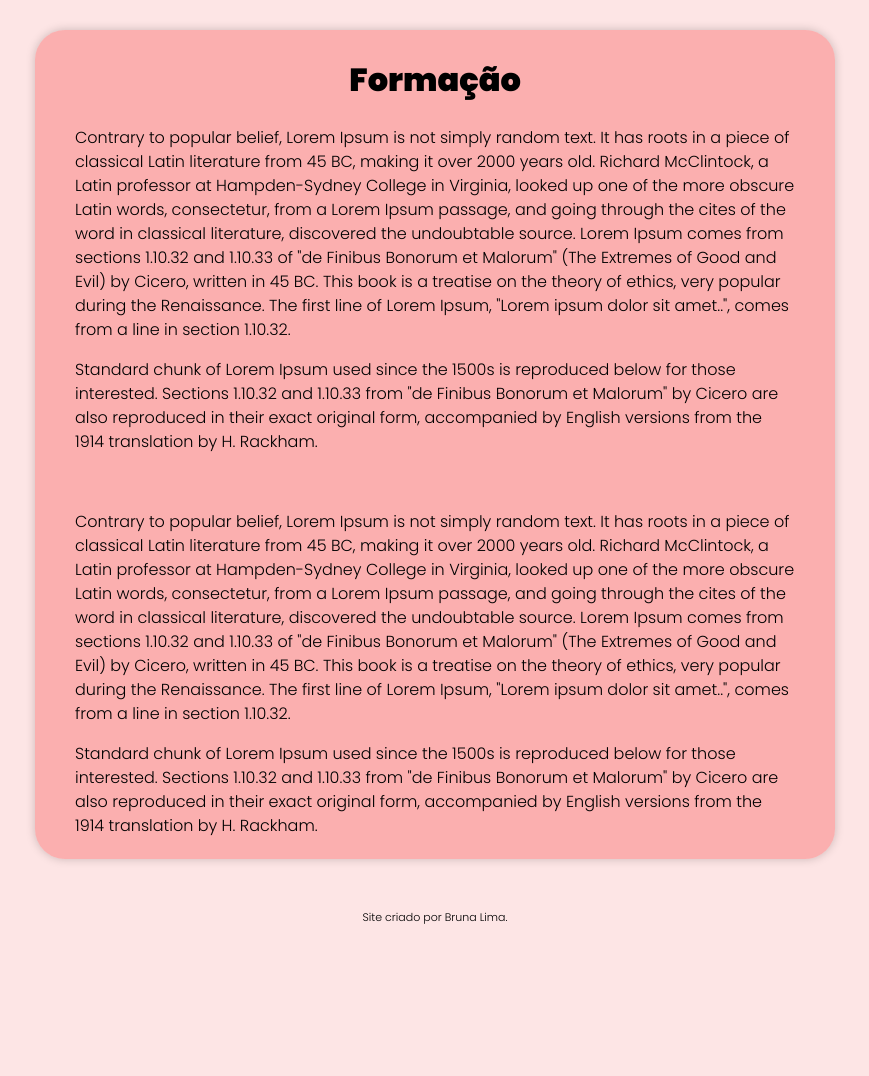
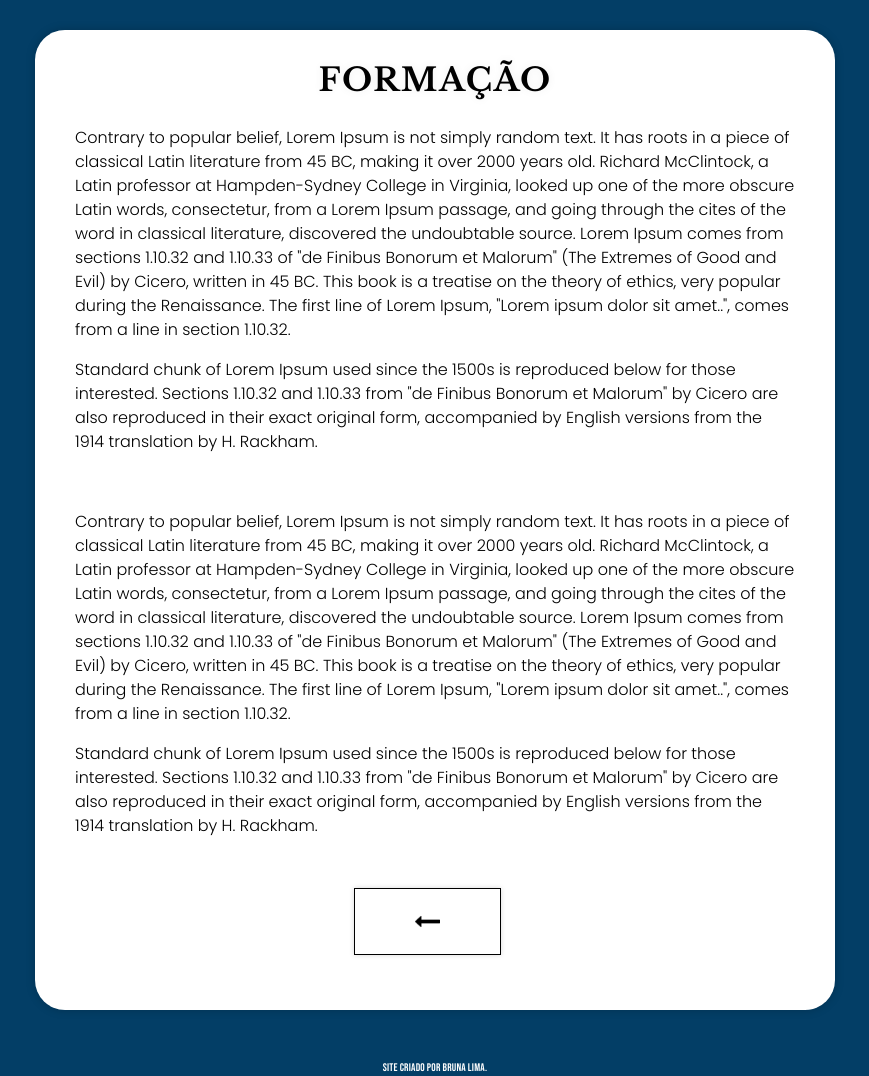
Before and after one commit to brwnalima/Portf-lio, a plain HTML site: page formação.html in a window 1280 px wide. Shown: the whole page, without its empty margins (205-1074 px from the left). Before the commit the page ends 925 px from the top, so only its background shows below. Drawn offline with nearby package versions, Linux system fonts and the light colour scheme.

Commit message:
att 4 - base pronta, falta as outras pag

```diff
--- a/CSS/application.css
+++ b/CSS/application.css
@@ -1,6 +1,8 @@
 
 
 @import url('https://fonts.googleapis.com/css2?family=Bangers&family=Bebas+Neue&family=Libre+Baskerville:ital,wght@0,700;1,400&family=Lora:ital@1&display=swap');
+@import url('https://fonts.googleapis.com/css2?family=Poppins:wght@300;900&display=swap');
+
 
 :root {
     --cor1: #ffffff;
@@ -49,6 +51,7 @@ header p {
     border-radius: 9px;
     border-style: outset;
     border: 15%;
+    box-shadow: 0px 0px 10px rgba(0, 0, 0, 0.804);
 
     text-align: center;
     width: 140px;
@@ -82,6 +85,7 @@ main {
     box-shadow: 0px 0px 10px rgba(0, 0, 0, 0.204);
     margin: auto;
     margin-top: 35px;
+
 
 
 }
@@ -155,6 +159,7 @@ hr {
     letter-spacing: 1px;
 
 
+
 }
 
 .footer-main {
@@ -191,5 +196,5 @@ a:hover {
     text-align: center;
     margin-top: 5%;
     margin-bottom: 0%;
-
+    font-family: 'Bebas Neue';
 }
--- a/CSS/formação.css
+++ b/CSS/formação.css
@@ -1,6 +1,17 @@
 
+@import url('https://fonts.googleapis.com/css2?family=Bangers&family=Bebas+Neue&family=Libre+Baskerville:ital,wght@0,700;1,400&family=Lora:ital@1&display=swap');
 @import url('https://fonts.googleapis.com/css2?family=Poppins:wght@300;900&display=swap');
 
+
+:root {
+    --cor1: #ffffff;
+    --cor2: #033E66;
+    --cor3: #ffffff;
+    --cor4: #003B3A;
+    --cor5: #000000;
+    --cor6: #022F4D;
+
+}
 
 body {
 
@@ -9,7 +20,7 @@ body {
     min-width: 340px;
     font-family: Poppins, sans-serif;
     line-height: 1.5;
-    background-color: #fde5e5;
+    background-color: var(--cor2);
     margin: auto;
     font-size: 16px;
 
@@ -17,7 +28,7 @@ body {
 
 main {
 
-    background: #f977777d;
+    background: var(--cor1);
     padding: 5px 40px;
     margin-top: 30px;
     border-radius: 30px;
@@ -29,13 +40,67 @@ main {
 
     border-width: 10%;
     text-align: center;
+    font-family: 'Libre Baskerville', serif;
+    text-shadow: 0px 0px 10px rgba(0, 0, 0, 0.07);
+    letter-spacing: 1.5px;
 
 
 }
+
+.voltar-botao {
+    width: 50%;
+    margin-top: 20px;
+    display: flex;
+    margin-bottom: 20px;
+    margin: 50px 70px;
+
+}
+
+
+
+.voltar {
+
+    margin: auto;
+}
+
+
+.voltar-botao a {
+
+    text-decoration: none;
+    color: black;
+    padding: 20px 60px;
+    border: 1px solid var(--cor5);
+    min-width: 20px;
+    max-width: 50%;
+    display: flex;
+    align-items: center;
+    justify-content: center;
+    transition: .5s ease-in-out;
+    box-shadow: 0px 0px 5px rgba(0, 0, 0, 0.156);
+    margin-left: 58%;
+
+}
+
+.voltar-botao img {
+
+    width: 25px;
+
+
+}
+
+a:hover {
+
+    background-color: var(--cor2);
+
+}
+
 
 #form-footer {
     font-size: 11px;
     text-align: center;
     margin-top: 5%;
     margin-bottom: 0%;
+    color: var(--cor1);
+    font-family: 'Bebas Neue';
+    letter-spacing: 0.2px;
 }
--- a/formação.html
+++ b/formação.html
@@ -21,7 +21,7 @@
         <main>
 
             <div class="texto-principal">
-                <h1 id="h1p">Formação</h1>
+                <h1 id="h1p">FORMAÇÃO</h1>
                 <p>Contrary to popular belief, Lorem Ipsum is not simply random text. It has roots in a piece of classical Latin literature from 45 BC, making it over 2000 years old. Richard McClintock, a Latin professor at Hampden-Sydney College in Virginia, looked up one of the more obscure Latin words, consectetur, from a Lorem Ipsum passage, and going through the cites of the word in classical literature, discovered the undoubtable source. Lorem Ipsum comes from sections 1.10.32 and 1.10.33 of "de Finibus Bonorum et Malorum" (The Extremes of Good and Evil) by Cicero, written in 45 BC. This book is a treatise on the theory of ethics, very popular during the Renaissance. The first line of Lorem Ipsum, "Lorem ipsum dolor sit amet..", comes from a line in section 1.10.32.
                 <p>Standard chunk of Lorem Ipsum used since the 1500s is reproduced below for those interested. Sections 1.10.32 and 1.10.33 from "de Finibus Bonorum et Malorum" by Cicero are also reproduced in their exact original form, accompanied by English versions from the 1914 translation by H. Rackham.</p>
 
@@ -31,6 +31,14 @@
                 <p>Standard chunk of Lorem Ipsum used since the 1500s is reproduced below for those interested. Sections 1.10.32 and 1.10.33 from "de Finibus Bonorum et Malorum" by Cicero are also reproduced in their exact original form, accompanied by English versions from the 1914 translation by H. Rackham.</p>
 
             </div>
+
+
+            <div id="voltar">
+                <nav class="voltar-botao">
+                    <a href="index.html" target="_blank"> <img src="images/25618.png"> </a>
+                </nav>
+            </div>
+
 
         </main>
 
```
Also changed, not shown: images/25618.png (added).
